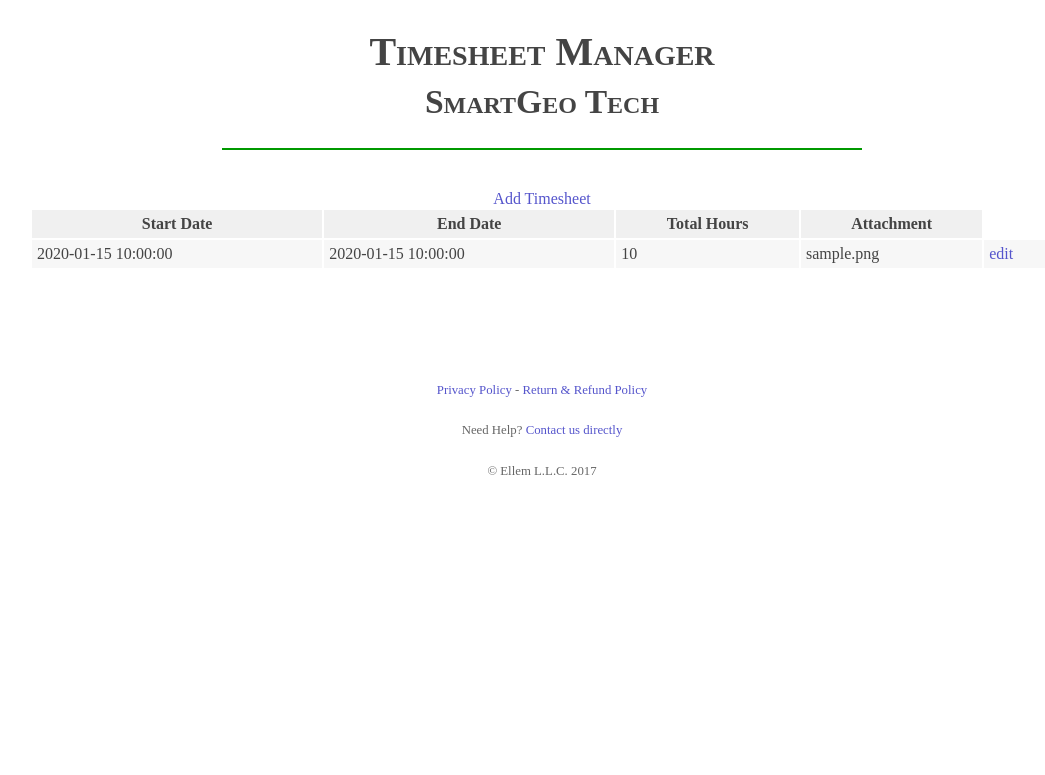
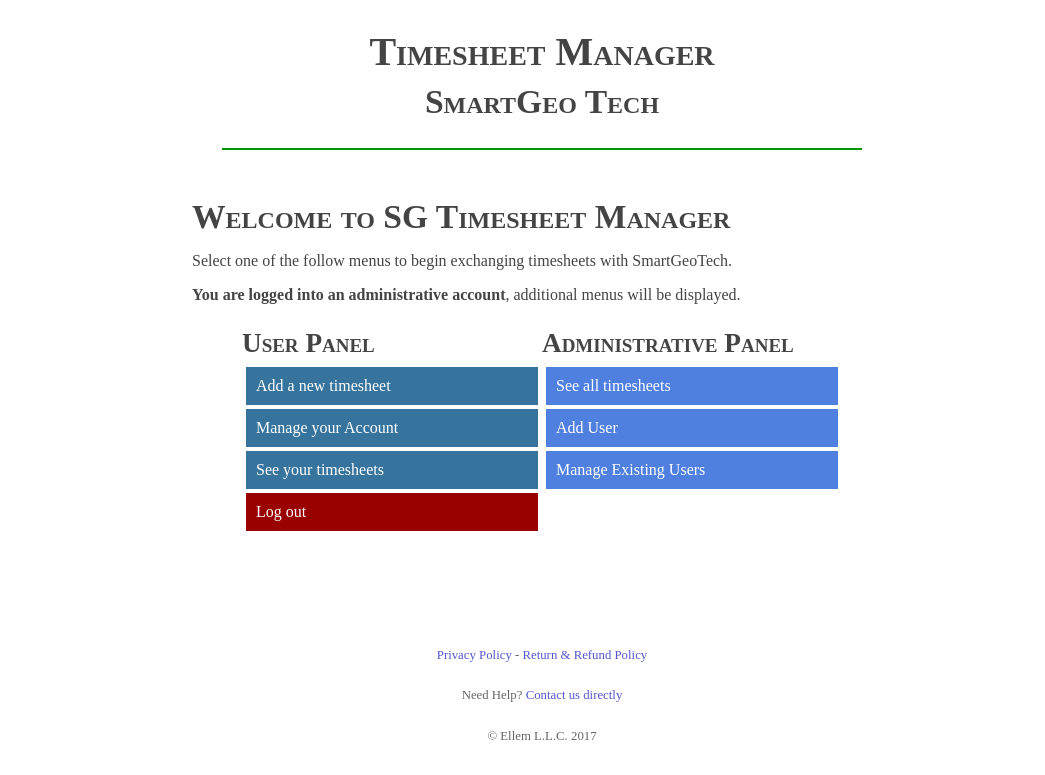
Before and after one commit to kevin-matthew/sgtimesheets, a PHP site: page / in a window 1280 px wide. Shown: the top 775 px of the page, without its empty margins (98-1143 px from the left). Run offline with PHP 8.4, Linux system fonts and the light colour scheme; tables that the repository leaves empty or names only in its code hold one stand-in row (values such as "Sample post").

Commit message:
moved some files around and added an index

```diff
--- a/htdocs/index.php
+++ b/htdocs/index.php
@@ -1,41 +1,65 @@
 <?php
-include ('../lib/db.php');
-$db = getDB();
-function genTableBody($id) {
-	global $db;
-	$sql = "SELECT * FROM timesheets WHERE userid=:userid;";
-	$query = $db->prepare($sql);
-	$query->execute(array(':userid' => $id));
-	$result = $query->fetchAll();
+//require_once 'run/auth.php';
+require_once 'lib/db.php';
+	 $db = getDB();
+	 $isadmin = true;
+include ('../run/header.php');
+	 ?>
+<style>
+	nav.panel
+	{
 
-	foreach($result as $row) {
-		print '<tr>';
-		print '<td>' . $row['fromdate'] . '</td>';
-		print '<td>' . $row['enddate'] . '</td>';
-		print '<td>' . $row['totalhours'] . '</td>';
-		print '<td>' . $row['filelocation'] . '</td>';
-		print '<td><a href="/timeSheet?id='.$row['timesheetid'].'">edit</a>';
-		print '</tr>';
 	}
-}
+	nav.panel a
+	{
+	display:block;
+	padding:10px;
+	margin:4px;
+	background-color:#37749D;
+	color:#fff;
+	}
+	nav.panel.admin a
+	{
+	background-color:#4f7fdf;
+	}
 
-include ('../run/header.php');
-?>
-    <section class="content">
-		<a class="button" href="/timeSheet">Add Timesheet</a>
-		<table>
-			<thead>
-				<tr class="tableColumnLabels">
-					<th>Start Date</th>
-					<th>End Date</th>
-					<th>Total Hours</th>
-					<th>Attachment</th>
-				</tr>
-			</thead>
-			<tbody>
-				<?=genTableBody(1); /* '1' is for temporary testing, replace with actual user's ID */ ?>
-			</tbody>
-		</table>
+</style>
+<section class="content">
+	<main>
+		<h2>Welcome to SG Timesheet Manager</h2>
+		<p>
+			Select one of the follow menus to begin exchanging
+			timesheets with SmartGeoTech.
+		</p>
+		<?php if($isadmin): ?>
+		<p>
+			<strong>You are logged into an administrative account</strong>,
+			additional menus will be displayed.</p>
+		</p>
+		<?php endif; ?>
+	</main>
+
+<aside>
+	<h3>User Panel</h3>
+			<nav class="panel">
+				<a href="/timesheet">Add a new timesheet</a>
+				<a href="/account">Manage your Account</a>
+				<a href="/user-timesheet">See your timesheets</a>
+				<a style="background-color:#990000" href="/logout">Log out</a>
+			</nav>
+		</aside>
+<?php if($isadmin): ?>
+<aside>
+	<h3>Administrative Panel</h3>
+
+	<nav class="panel admin">
+		<a href="/all-timesheets">See all timesheets</a>
+		<a href="/add-user">Add User</a>
+		<a href="/manage-user">Manage Existing Users</a>
+	</nav>
+</aside>
+<?php endif; ?>
+
 	</section>
 </body>
 </html>
--- a/lib/account.php
+++ b/lib/account.php
@@ -197,7 +197,7 @@ function account_login(string $email, string $password)
 function _account_forge($data, string $password="")
 {
 	$a = new account();
-	$a->accountid     = $data['accountid'];
+	$a->accountid     = $data['userid'];
 	$a->username      = $data['username'];
 	$a->_data         = $data;
 	$a->email         = $data['email'];
--- a/run/auth.php
+++ b/run/auth.php
@@ -2,8 +2,7 @@
 require_once 'lib/account.php';
 $account = account_session();
 if(!$account)
-{?>
-	header('location:/login.php');
-<?php
+{
+	header('location:/login');
 	exit;
 }
```
Also changed, not shown: htdocs/user-timesheet.php (added, +45 -0 lines), htdocs/add-user.php (renamed from htdocs/addUser.php), htdocs/all-timesheets.php (renamed from htdocs/adminIndex.php), htdocs/timesheet.php (renamed from htdocs/timeSheet.php), 1 other file.
